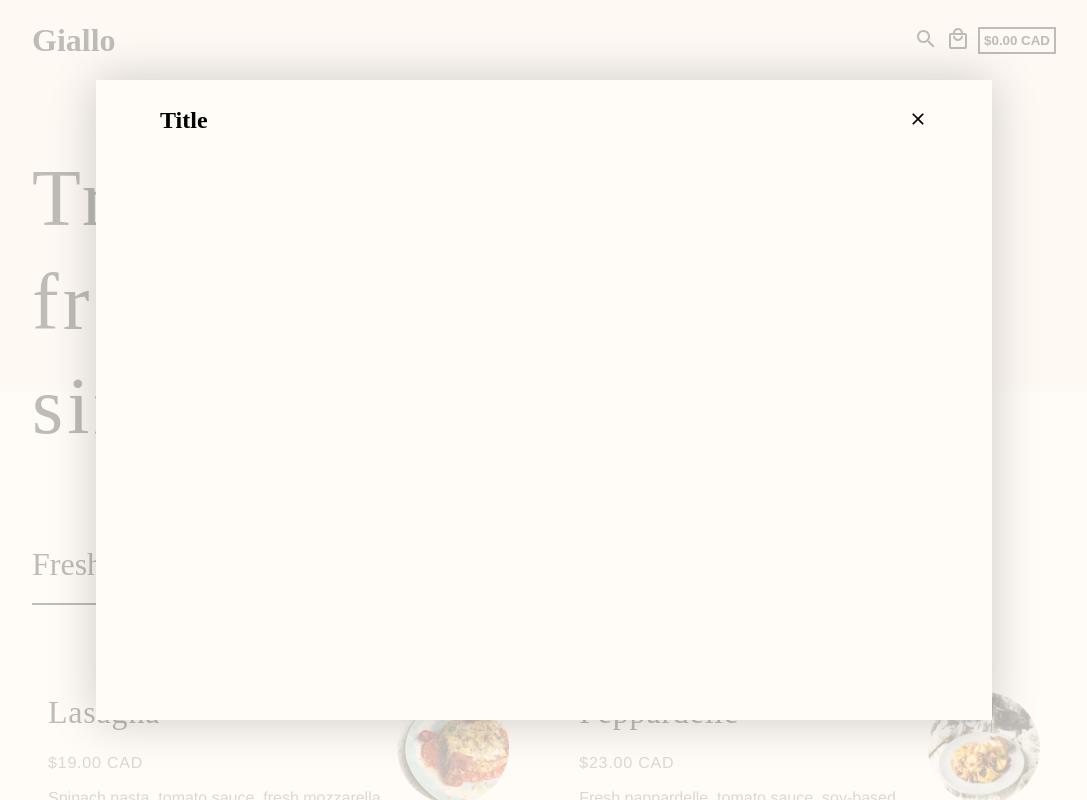
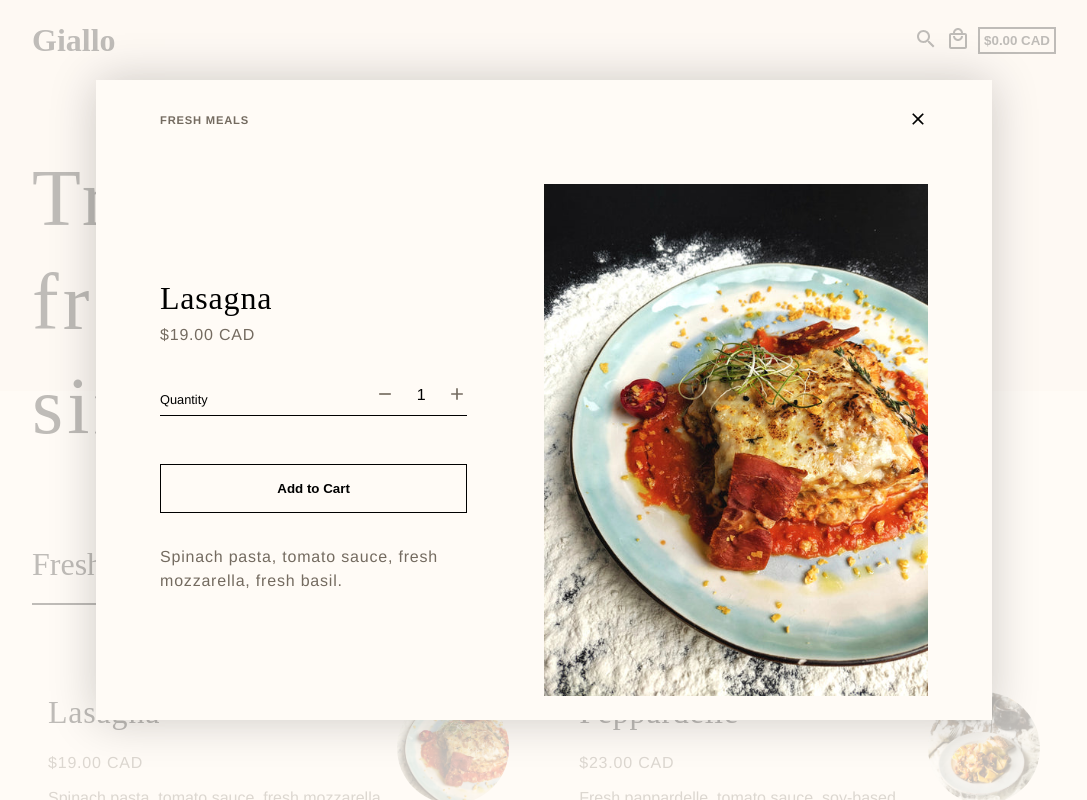
Before and after one commit to dineshraj-cell/italian-restaurant, a React (Create React App) app: page / in a window 1280 px wide. Both pictures are taken after a click on the element 374 px from the left and 748 px from the top of the page. Shown: the top 800 px of the page, without its empty margins (96-1183 px from the left). Built offline with nearby package versions, Linux system fonts and the light colour scheme.

Commit message:
added the modal items

```diff
--- a/src/Components/MenuComponent.tsx
+++ b/src/Components/MenuComponent.tsx
@@ -2,6 +2,7 @@ import React, { useEffect, useState } from "react";
 import { useCategory } from "../contexts/CategoryContext";
 import { MENU } from "../dataset";
 import { Menu } from "../Interface/MenuInterface";
+import { titleToImageName } from "../utils";
 import MenuItemModal from "./MenuItemModal";
 
 function MenuComponent() {
@@ -15,10 +16,6 @@ function MenuComponent() {
       MENU.filter((item: Menu) => item.category_id === activeCategory.id)
     );
   }, [activeCategory]);
-
-  const titleToImageName = (title: String) => {
-    return title.toLowerCase().replace(/\s/g, "");
-  };
 
   const handleMenuDialogOpen = (item: Menu) => {
     setOpenMenuDialog(true);
--- a/src/Components/MenuItemModal.jsx
+++ b/src/Components/MenuItemModal.jsx
@@ -1,14 +1,16 @@
-import React, { useEffect } from "react";
+import React, { useEffect, useState } from "react";
 import CloseIcon from "@mui/icons-material/Close";
+import AddIcon from "@mui/icons-material/Add";
+import RemoveIcon from "@mui/icons-material/Remove";
+import { CATEGORY } from "../dataset";
+import { titleToImageName } from "../utils";
 
 export default function MenuItemModal({ open, handleClose, data }) {
+  const [cost, setCost] = useState(1);
+
   useEffect(() => {
     document.body.style.overflow = open ? "hidden" : "";
   }, [open]);
-
-  useEffect(() => {
-    console.log(data);
-  }, [data]);
 
   return (
     open && (
@@ -16,7 +18,9 @@ export default function MenuItemModal({ open, handleClose, data }) {
         <div className="dialog-overlay" onClick={handleClose}></div>
         <div className="dialog-modal">
           <div className="dialog-header">
-            <h2 className="dialog-header-title">Title</h2>
+            <h2 className="dialog-header-title">
+              {CATEGORY.find((item) => item.id === data.category_id).category}
+            </h2>
             <button
               className="btn btn-icon dialog-header-close"
               onClick={handleClose}
@@ -24,7 +28,47 @@ export default function MenuItemModal({ open, handleClose, data }) {
               <CloseIcon fontSize="small" />
             </button>
           </div>
-          <div className="dialog-content"></div>
+          <div className="dialog-content">
+            <div className="dialog-menu-content">
+              <div className="dialog-menu-content-text">
+                <h2 className="dialog-menu-content-title">{data.food}</h2>
+                <small className="dialog-menu-content-rate">{data.rate}</small>
+                <div className="dialog-menu-content-quantity">
+                  <label>Quantity</label>
+                  <div className="quantity-control">
+                    <button className="btn btn-icon">
+                      <RemoveIcon fontSize="small" />
+                    </button>
+                    <input
+                      type="number"
+                      value={cost}
+                      maxLength="1"
+                      pattern="\d*"
+                      onChange={(e) => {
+                        if (e.target.value.length === 2) return false;
+                        setCost(e.target.value);
+                      }}
+                    ></input>
+                    <button className="btn btn-icon">
+                      <AddIcon fontSize="small" />
+                    </button>
+                  </div>
+                </div>
+                <div>
+                  <button className="dialog-menu-content-cart-button">
+                    Add to Cart
+                  </button>
+                </div>
+                <p>{data.description}</p>
+              </div>
+              <div className="dialog-menu-content-image">
+                <img
+                  alt=""
+                  src={`/assets/${titleToImageName(data.food)}.png`}
+                ></img>
+              </div>
+            </div>
+          </div>
         </div>
       </div>
     )
--- a/src/styles/_dialog.scss
+++ b/src/styles/_dialog.scss
@@ -32,6 +32,13 @@
         display: flex;
         justify-content: space-between;
         align-items: center;
+        &-title {
+            text-transform: uppercase;
+            @extend %body-text-default;
+            letter-spacing: .05rem;
+            font-size: 0.7rem !important;
+            font-weight: 700 !important;
+        }
     }
     &-content {
         width: 100%;
@@ -39,3 +46,17 @@
         overflow-y: auto;
     }
 }
+
+//Phone style
+@media only screen and (min-width: 320px) and (max-width: 768px) {
+    .dialog {
+        &-modal {
+            width: 100%;
+            height: 100%;
+            padding: 0 1rem;
+        }
+    }
+}
+
+//tablet style
+@media only screen and (min-width: 768px) and (max-width: 1024px) {}
--- a/src/styles/_menu.scss
+++ b/src/styles/_menu.scss
@@ -81,6 +81,104 @@
     }
 }
 
+.dialog-menu-content {
+    width: 100%;
+    height: 100%;
+    display: flex;
+    justify-content: space-between;
+    flex-direction: row;
+    &-text {
+        width: 40%;
+        align-self: center;
+    }
+    &-image {
+        width: 50%;
+        display: flex;
+        align-items: center;
+    }
+    img {
+        object-fit: cover;
+        object-position: center;
+        width: 100%;
+    }
+    &-title {
+        font-family: $font-heading-family;
+        font-weight: $font-heading-weight;
+        font-style: $font-heading-style;
+        letter-spacing: .05rem;
+        line-height: 0.7;
+        font-size: 2rem;
+        margin: 0.5em 0em;
+    }
+    &-rate {
+        @extend %body-text-default;
+        letter-spacing: .05rem;
+    }
+    &-cart-button {
+        margin: 1rem 0rem;
+        width: 100%;
+        @extend %button-default;
+        padding: 1.2em 2.4em;
+        font-weight: $font-body-weight-bold;
+        border: 1px solid $color-field-borders;
+        &:hover {
+            box-shadow: 0 0 0 .1rem $color-field-borders;
+        }
+    }
+    p {
+        @extend %body-text-default;
+        letter-spacing: .05rem;
+        line-height: 1.5;
+    }
+    &-quantity {
+        width: 100%;
+        border-bottom: 1px solid $color-field-borders;
+        padding: 0.5rem 0;
+        margin: 2rem 0;
+        display: flex;
+        justify-content: space-between;
+        label {
+            font-size: 0.8rem;
+            cursor: pointer;
+            font-family: $font-body-family;
+            font-weight: $font-body-weight;
+            font-style: $font-body-style;
+            align-self: flex-end;
+        }
+        .quantity-control {
+            display: flex;
+            justify-items: end;
+            align-items: center;
+            button {
+                color: $color-body-text;
+            }
+            input {
+                outline: none;
+                margin: 0;
+                border: none;
+                color: black;
+                font-family: $font-body-family;
+                font-size: 1rem;
+                background-color: transparent;
+                width: 1rem;
+                height: 1rem;
+                margin: 0 1rem;
+                text-align: center;
+                &:focus-visible {
+                    outline: none;
+                    padding: 0px;
+                }
+                &::-webkit-outer-spin-button,
+                &::-webkit-inner-spin-button {
+                    -webkit-appearance: none;
+                    margin: 0;
+                }
+                -moz-appearance: textfield;
+            }
+        }
+    }
+}
+
 //Phone style
 @media only screen and (min-width: 320px) and (max-width: 768px) {
     .menu {
@@ -105,6 +203,15 @@
             &-desc {
                 font-size: 0.9rem;
             }
+        }
+    }
+    .dialog-menu-content {
+        flex-direction: column-reverse;
+        &-text {
+            width: 100%;
+        }
+        &-image {
+            width: 100%;
         }
     }
 }
@@ -133,4 +240,13 @@
             }
         }
     }
+    .dialog-menu-content {
+        flex-direction: column-reverse;
+        &-text {
+            width: 100%;
+        }
+        &-image {
+            width: 100%;
+        }
+    }
 }
--- a/src/styles/style.css
+++ b/src/styles/style.css
@@ -224,7 +224,7 @@
           align-items: center;
 }
 
-.btn, .gift-button, footer .newsletter-container button {
+.btn, .dialog-menu-content-cart-button, .gift-button, footer .newsletter-container button {
   padding: 0;
   border: 0;
   -webkit-user-select: none;
@@ -297,10 +297,25 @@
           align-items: center;
 }
 
+.dialog-header-title {
+  text-transform: uppercase;
+  letter-spacing: .05rem;
+  font-size: 0.7rem !important;
+  font-weight: 700 !important;
+}
+
 .dialog-content {
   width: 100%;
   height: calc(100% - 5rem);
   overflow-y: auto;
+}
+
+@media only screen and (min-width: 320px) and (max-width: 768px) {
+  .dialog-modal {
+    width: 100%;
+    height: 100%;
+    padding: 0 1rem;
+  }
 }
 
 header {
@@ -624,6 +639,140 @@ header {
   border: none;
 }
 
+.dialog-menu-content {
+  width: 100%;
+  height: 100%;
+  display: -webkit-box;
+  display: -ms-flexbox;
+  display: flex;
+  -webkit-box-pack: justify;
+      -ms-flex-pack: justify;
+          justify-content: space-between;
+  -webkit-box-orient: horizontal;
+  -webkit-box-direction: normal;
+      -ms-flex-direction: row;
+          flex-direction: row;
+}
+
+.dialog-menu-content-text {
+  width: 40%;
+  -ms-flex-item-align: center;
+      -ms-grid-row-align: center;
+      align-self: center;
+}
+
+.dialog-menu-content-image {
+  width: 50%;
+  display: -webkit-box;
+  display: -ms-flexbox;
+  display: flex;
+  -webkit-box-align: center;
+      -ms-flex-align: center;
+          align-items: center;
+}
+
+.dialog-menu-content img {
+  -o-object-fit: cover;
+     object-fit: cover;
+  -o-object-position: center;
+     object-position: center;
+  width: 100%;
+}
+
+.dialog-menu-content-title {
+  font-family: Cardo, serif;
+  font-weight: 400;
+  font-style: normal;
+  letter-spacing: .05rem;
+  line-height: 0.7;
+  font-size: 2rem;
+  margin: 0.5em 0em;
+}
+
+.dialog-menu-content-rate {
+  letter-spacing: .05rem;
+}
+
+.dialog-menu-content-cart-button {
+  margin: 1rem 0rem;
+  width: 100%;
+  padding: 1.2em 2.4em;
+  font-weight: 700;
+  border: 1px solid #000000;
+}
+
+.dialog-menu-content-cart-button:hover {
+  -webkit-box-shadow: 0 0 0 0.1rem #000000;
+          box-shadow: 0 0 0 0.1rem #000000;
+}
+
+.dialog-menu-content p {
+  letter-spacing: .05rem;
+  line-height: 1.5;
+}
+
+.dialog-menu-content-quantity {
+  width: 100%;
+  border-bottom: 1px solid #000000;
+  padding: 0.5rem 0;
+  margin: 2rem 0;
+  display: -webkit-box;
+  display: -ms-flexbox;
+  display: flex;
+  -webkit-box-pack: justify;
+      -ms-flex-pack: justify;
+          justify-content: space-between;
+}
+
+.dialog-menu-content-quantity label {
+  font-size: 0.8rem;
+  cursor: pointer;
+  font-family: Helvetica, "Helvetica Neue", Arial, "Lucida Grande", sans-serif;
+  font-weight: 400;
+  font-style: normal;
+  -ms-flex-item-align: end;
+      align-self: flex-end;
+}
+
+.dialog-menu-content-quantity .quantity-control {
+  display: -webkit-box;
+  display: -ms-flexbox;
+  display: flex;
+  justify-items: end;
+  -webkit-box-align: center;
+      -ms-flex-align: center;
+          align-items: center;
+}
+
+.dialog-menu-content-quantity .quantity-control button {
+  color: #746b60;
+}
+
+.dialog-menu-content-quantity .quantity-control input {
+  outline: none;
+  margin: 0;
+  border: none;
+  color: black;
+  font-family: Helvetica, "Helvetica Neue", Arial, "Lucida Grande", sans-serif;
+  font-size: 1rem;
+  background-color: transparent;
+  width: 1rem;
+  height: 1rem;
+  margin: 0 1rem;
+  text-align: center;
+  -moz-appearance: textfield;
+}
+
+.dialog-menu-content-quantity .quantity-control input:focus-visible {
+  outline: none;
+  padding: 0px;
+}
+
+.dialog-menu-content-quantity .quantity-control input::-webkit-outer-spin-button, .dialog-menu-content-quantity .quantity-control input::-webkit-inner-spin-button {
+  -webkit-appearance: none;
+  margin: 0;
+}
+
 @media only screen and (min-width: 320px) and (max-width: 768px) {
   .menu-card {
     width: 100%;
@@ -642,6 +791,18 @@ header {
   }
   .menu-item-desc {
     font-size: 0.9rem;
+  }
+  .dialog-menu-content {
+    -webkit-box-orient: vertical;
+    -webkit-box-direction: reverse;
+        -ms-flex-direction: column-reverse;
+            flex-direction: column-reverse;
+  }
+  .dialog-menu-content-text {
+    width: 100%;
+  }
+  .dialog-menu-content-image {
+    width: 100%;
   }
 }
 
@@ -663,6 +824,18 @@ header {
   .menu-item-desc {
     -webkit-line-clamp: 3;
     height: 4rem;
+  }
+  .dialog-menu-content {
+    -webkit-box-orient: vertical;
+    -webkit-box-direction: reverse;
+        -ms-flex-direction: column-reverse;
+            flex-direction: column-reverse;
+  }
+  .dialog-menu-content-text {
+    width: 100%;
+  }
+  .dialog-menu-content-image {
+    width: 100%;
   }
 }
 
@@ -1030,7 +1203,7 @@ body {
   width: 80%;
 }
 
-.menu-item-cost, .menu-item-desc, .gift-rate, .gift-desc, footer .contact-desc, .information-section-content p {
+.dialog-header-title, .menu-item-cost, .menu-item-desc, .dialog-menu-content-rate, .dialog-menu-content p, .gift-rate, .gift-desc, footer .contact-desc, .information-section-content p {
   font-family: Helvetica, "Helvetica Neue", Arial, "Lucida Grande", sans-serif;
   font-weight: 400;
   font-style: normal;
--- a/src/utils.js
+++ b/src/utils.js
@@ -0,0 +1,3 @@
+export const titleToImageName = (title) => {
+  return title.toLowerCase().replace(/\s/g, "");
+};
```
Also changed, not shown: 1 other file (tests, documents, lock files or other folders).
